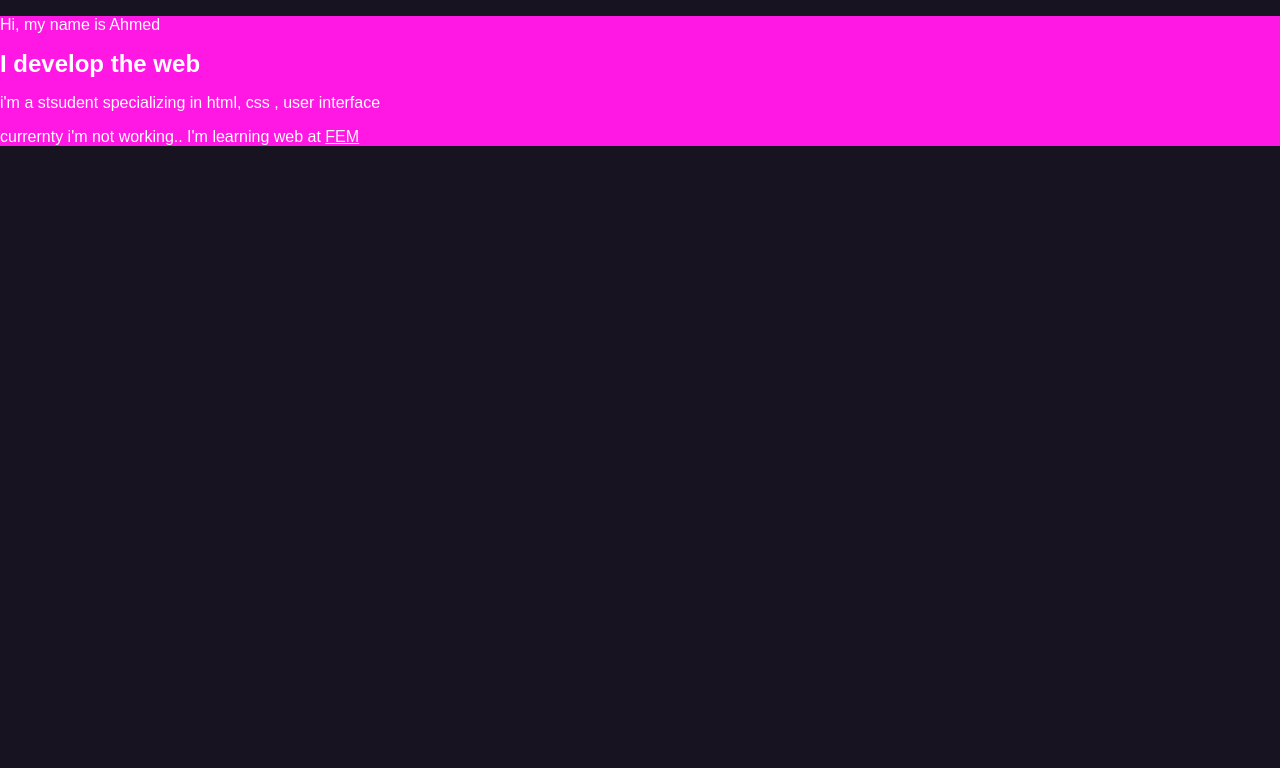
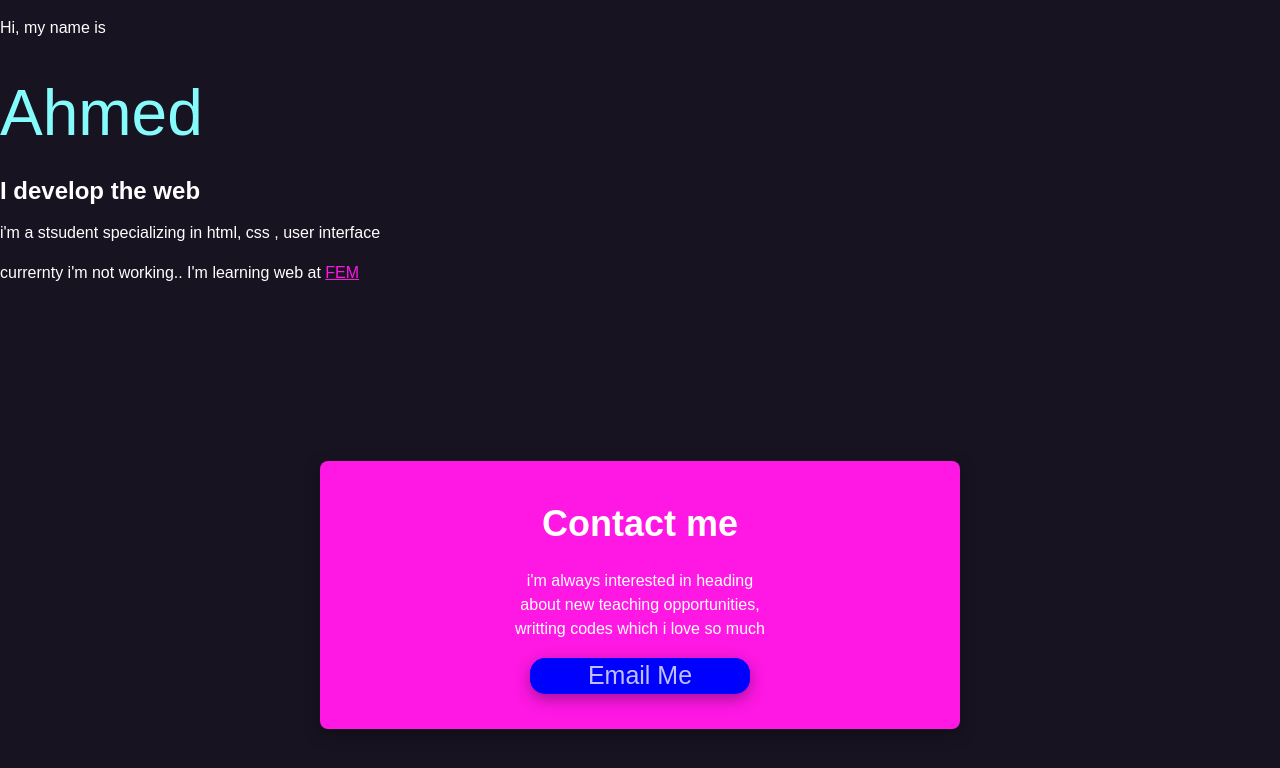
Before and after one commit to ahmedsayedjobran1/Portfolio, a plain HTML site: page index.html in a window 1280 px wide. Drawn offline with Linux system fonts and the light colour scheme.

Commit message:
stop  here

```diff
--- a/index.html
+++ b/index.html
@@ -15,7 +15,7 @@
 
 <body>
     <section class="father">
-        <p>Hi, my name is <span>Ahmed</span> </p>
+        <p class="name">Hi, my name is <span>Ahmed</span> </p>
 
         <h2>I develop the web
         </h2>
@@ -30,6 +30,14 @@
         </p>
 
     </section>
+    <section class="
+    info">
+        <h1>Contact me</h1>
+        <p>i'm always interested in heading about new teaching opportunities, writting codes which i love so much</p>
+
+        <button class="mail"><a href="mailto:ahmedsaye23156@gmail.com" target="bla
+            ">Email Me</a></button>
+    </section>
 
 </body>
 
--- a/style.css
+++ b/style.css
@@ -8,6 +8,7 @@
     --font-size: 1.3rem;
     --mano: "Oxygen mono", monospace;
     --sans: Oxygen, sans-serif;
+
 
 }
 
@@ -30,7 +31,7 @@ body {
 
 section {
     color: white;
-    background-color: var(--hotmaag);
+    /* background-color: var(--hotmaag); */
 }
 
 h1,
@@ -41,7 +42,7 @@ h3 {
 
 /*  link styling  */
 a {
-    color: var(--white);
+    color: var(--hotmaag);
 }
 
 a:hover {
@@ -49,7 +50,74 @@ a:hover {
     color: var(--aqua);
 }
 
-a:active {
-    opacity: 1.5;
+.father {
+    padding-bottom: 10rem;
+}
+
+section p {
+    font-size: 1rem;
+    line-height: 1.5;
+}
+
+.intro .name {
+    font-family: var(--mano);
+}
+
+.name span {
+    margin-top: 25px;
+    font-family: var(--sans);
+    font-size: 4rem;
     color: var(--aqua);
+    display: block;
 }
+
+.info {
+    border-radius: 8px;
+    /* display: inline-block; */
+    /* margin-top:-5px; */
+    margin-bottom: 15px;
+    font-size: x-large;
+    margin-bottom: 5px;
+    line-height: 1.7;
+    padding: 2rem;
+    background-color: #ff17e4;
+    margin: 0 auto;
+    text-align: center;
+    width: 50%;
+    margin-bottom: 25px;
+    box-shadow: rgba(0, 0, 0, 0.35) 0px 5px 15px;
+}
+
+.info p {
+    /* text-align: center;
+     */
+    margin: 0 auto;
+    width: 50%;
+    padding: 15px;
+}
+
+.info button {
+    box-shadow: rgba(0, 0, 0, 0.35) 0px 5px 15px;
+    width: 220px;
+    height: 36px;
+    border: none;
+    border-radius: 15px;
+    background-color: blue;
+
+}
+
+.info button:hover {
+    cursor: pointer;
+}
+
+.info button a {
+    font-size: 25px;
+    opacity: .75;
+    color: white;
+    text-decoration: none;
+}
+
+.info button a:hover {
+    /* font-size: 15px; */
+    opacity: 1;
+}
```
